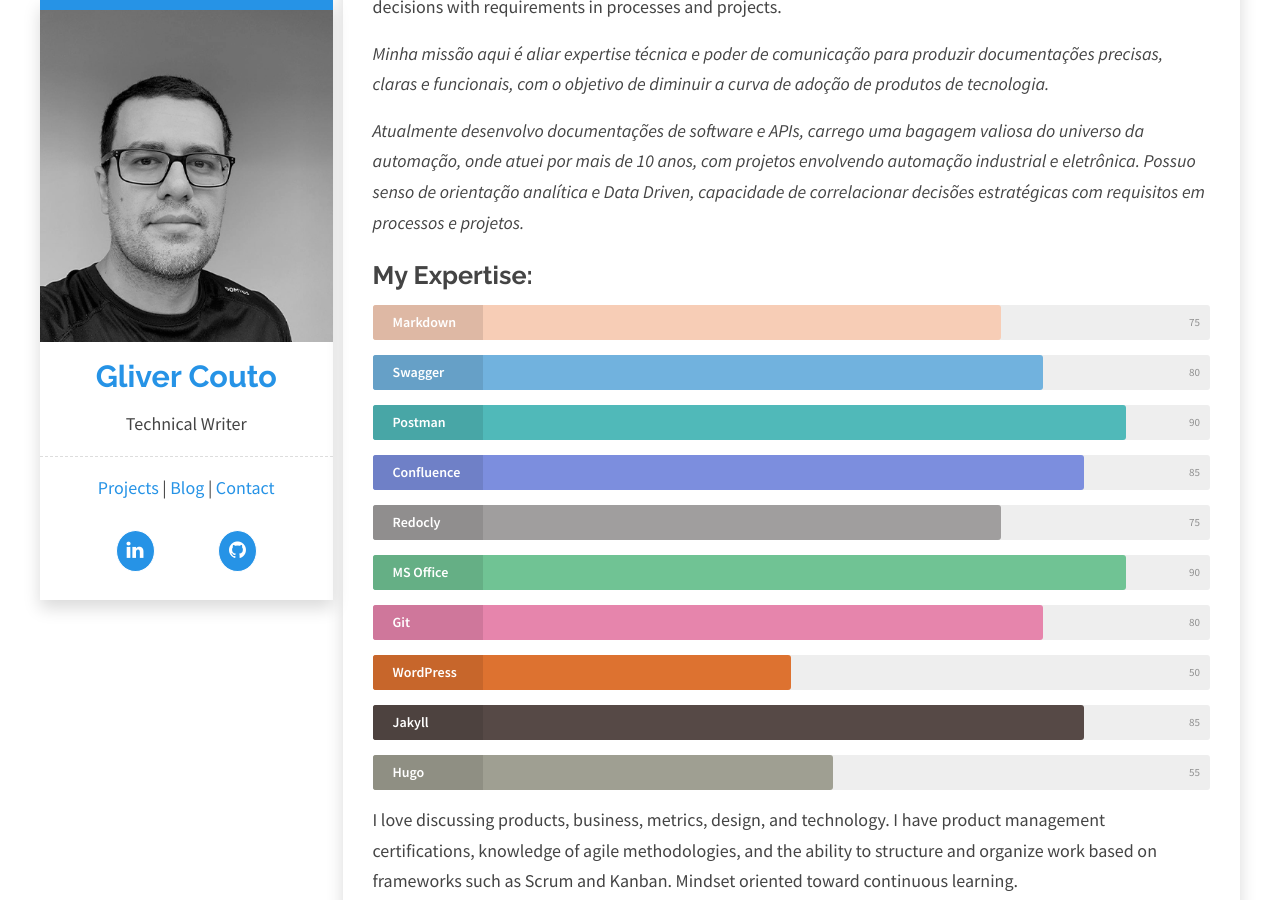
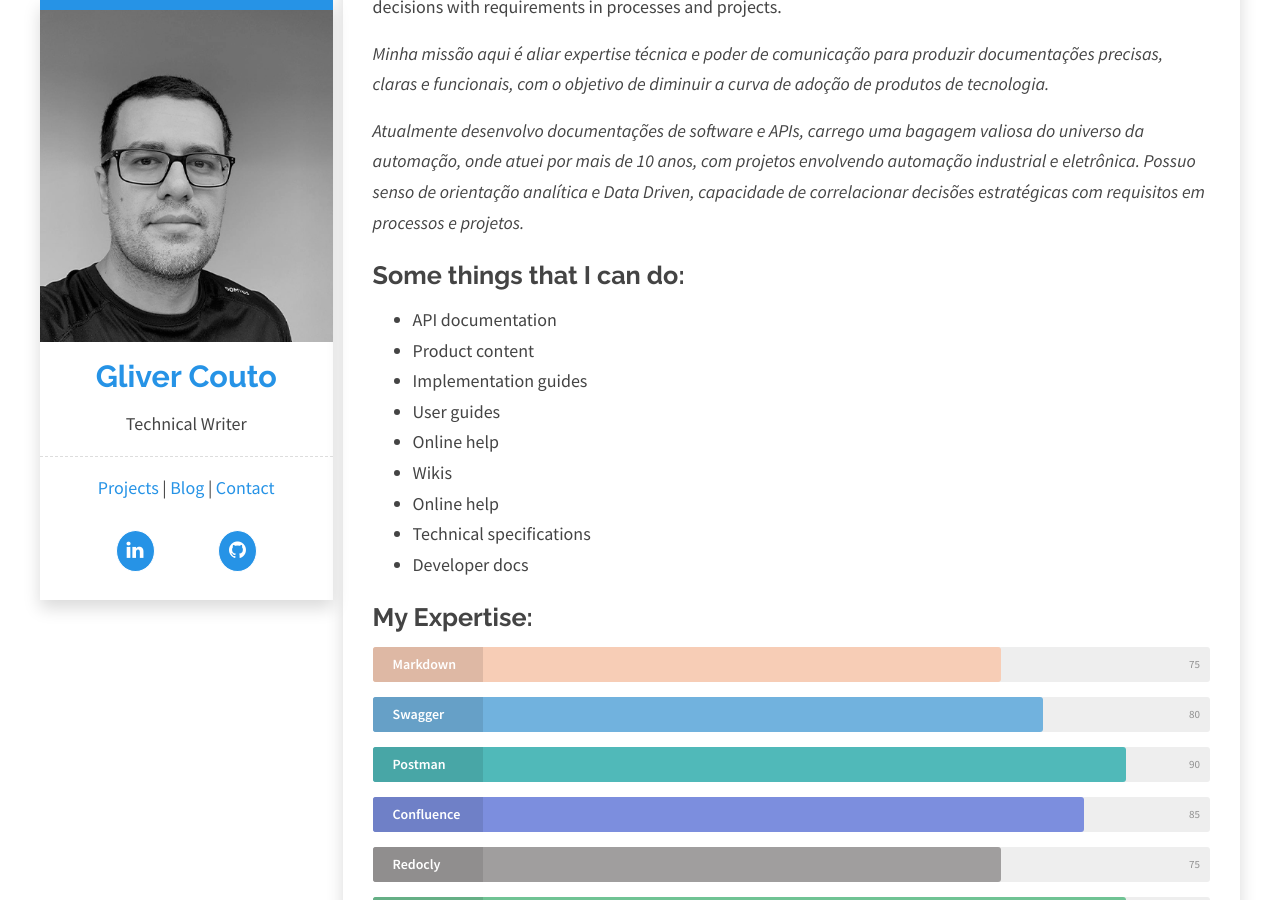
Before and after one commit to gliverCouto/glivercouto.github.io, a Jekyll site: the page built from index.html, in a window 1280 px wide and 900 px high, scrolled down 369 px. Built offline with Jekyll 4.4.1, drawn with Linux system fonts in a browser that asks for light colours.

Commit message:
Update index.html
New title and field

```diff
--- a/index.html
+++ b/index.html
@@ -38,6 +38,20 @@ You can edit them there.
   </i>
 </p>
 
+<h2>Some things that I can do:</h2>
+
+<ul>
+  <li>API documentation</li>
+  <li>Product content</li>
+  <li>Implementation guides</li>
+  <li>User guides</li>
+  <li>Online help</li>
+  <li>Wikis</li>
+  <li>Online help</li>
+  <li>Technical specifications</li>
+  <li>Developer docs</li>
+</ul>
+
 {% include expertise.html %}
 
 <p>
```
